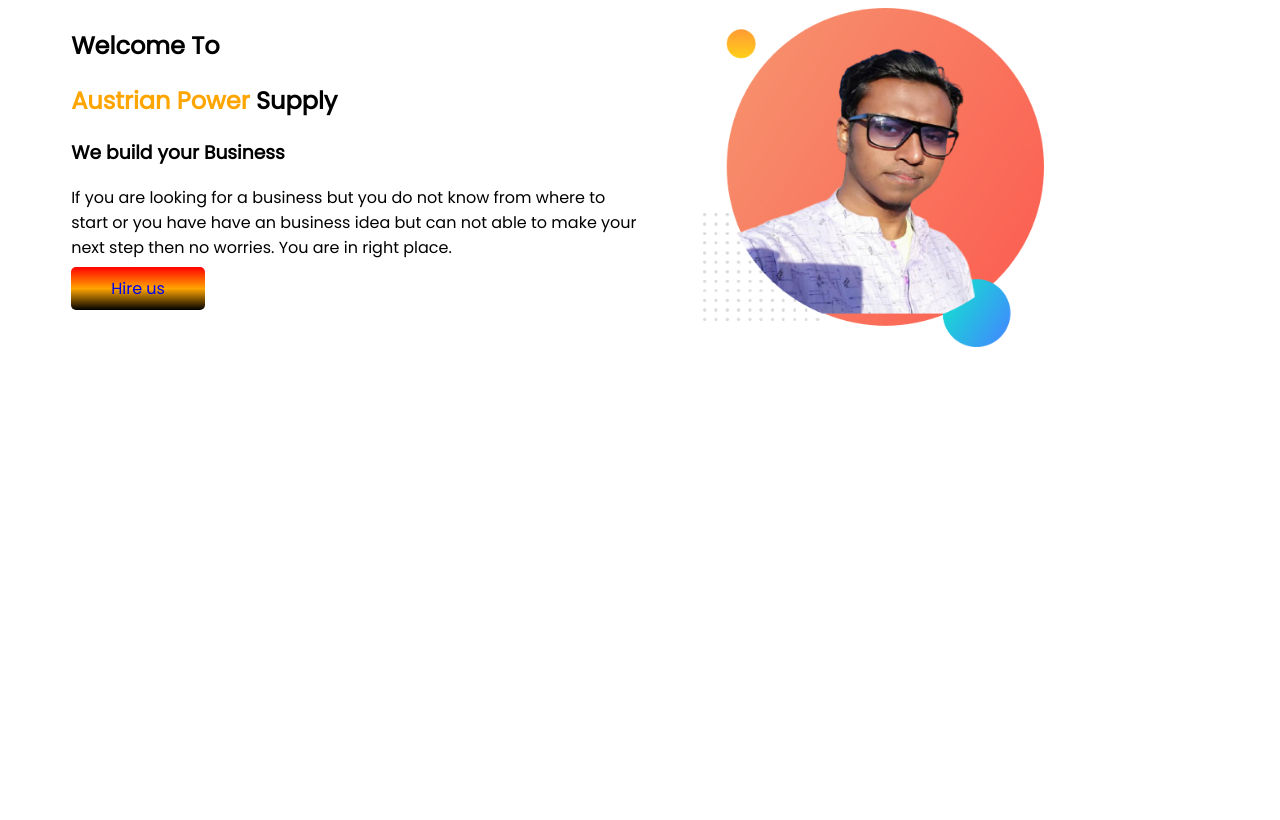
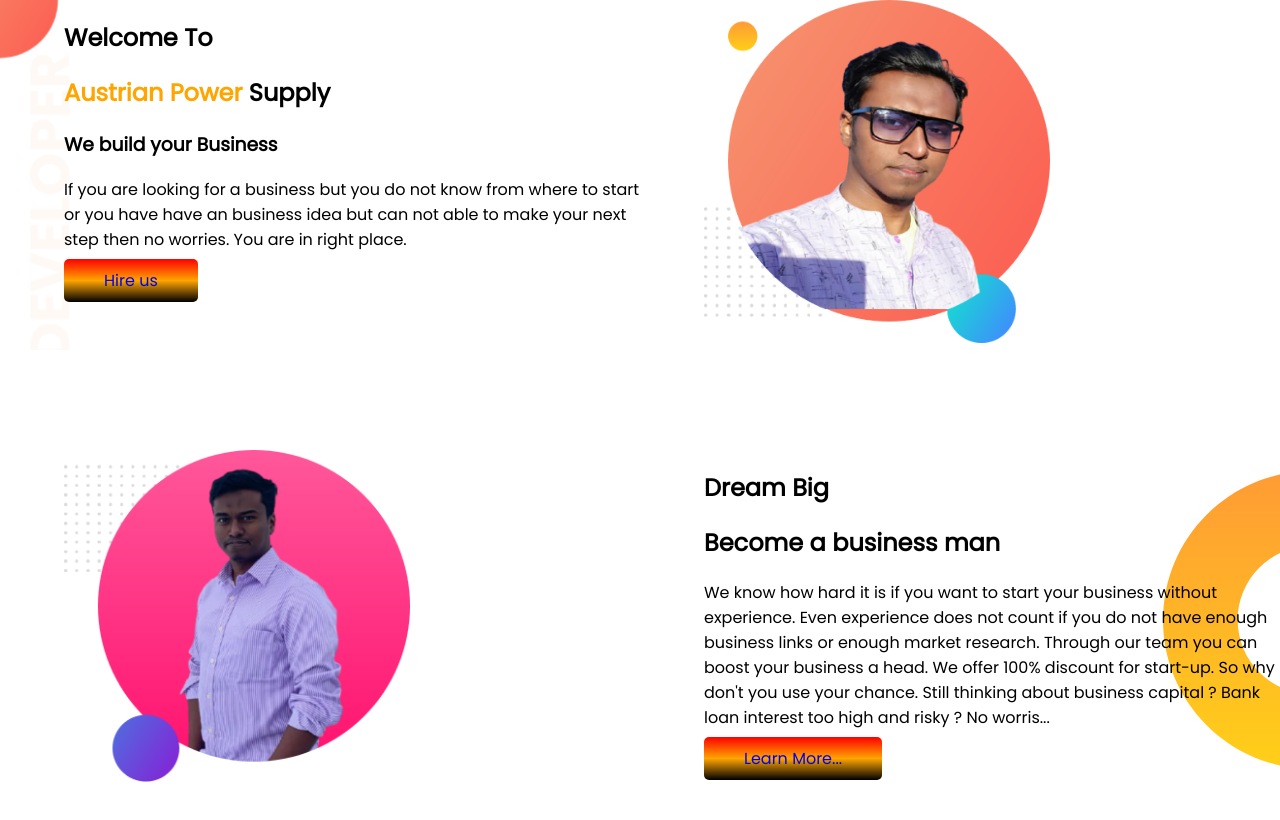
Before and after one commit to fahad99rohman/sir-web, a plain HTML site: page index.html in a window 1280 px wide. Drawn offline with Linux system fonts and the light colour scheme.

Commit message:
dearm-big

```diff
--- a/index.html
+++ b/index.html
@@ -47,6 +47,41 @@
     </section>
 
 
+    <section class="dream-big">
+
+        <div class="half-width">
+
+            <img src="image/sir-ps2.png" alt="">
+
+        </div>
+
+
+
+
+        <div class="half-width">
+            <h2>Dream Big</h2>
+            <h2>Become a business man </h2>
+            <p>We know how hard it is if you want to start your business without experience. Even experience does not
+                count
+                if you do not have enough business links or enough market research. Through our team you can boost your
+                business a head. We offer 100% discount for start-up. So why don't you use your chance. Still thinking
+                about
+                business capital ? Bank loan interest too high and risky ? No worris...
+            </p>
+
+            <a class="link-button" target="_blank" href="https://www.facebook.com/hasibur.zewel">Learn More...</a>
+
+
+
+        </div>
+
+
+
+
+    </section>
+
+
+
 
 </body>
 
--- a/style.css
+++ b/style.css
@@ -1,6 +1,7 @@
 body{
     font-family: 'Permanent Marker', cursive;
     font-family: 'Poppins', sans-serif;
+    margin: 0px;
 }
 
 .orange-color{
@@ -9,6 +10,7 @@
 }
 section{
     display: flex;
+    margin-bottom:100px ;
 
 }
 
@@ -29,3 +31,14 @@
 
 
 }
+
+.top-banner{
+    background-image: url(image/top-banner.png);
+    background-repeat: no-repeat;
+}
+
+.dream-big{
+    background-image: url(image/dream-bg.png);
+    background-repeat: no-repeat;
+    background-position: right;
+}
```
